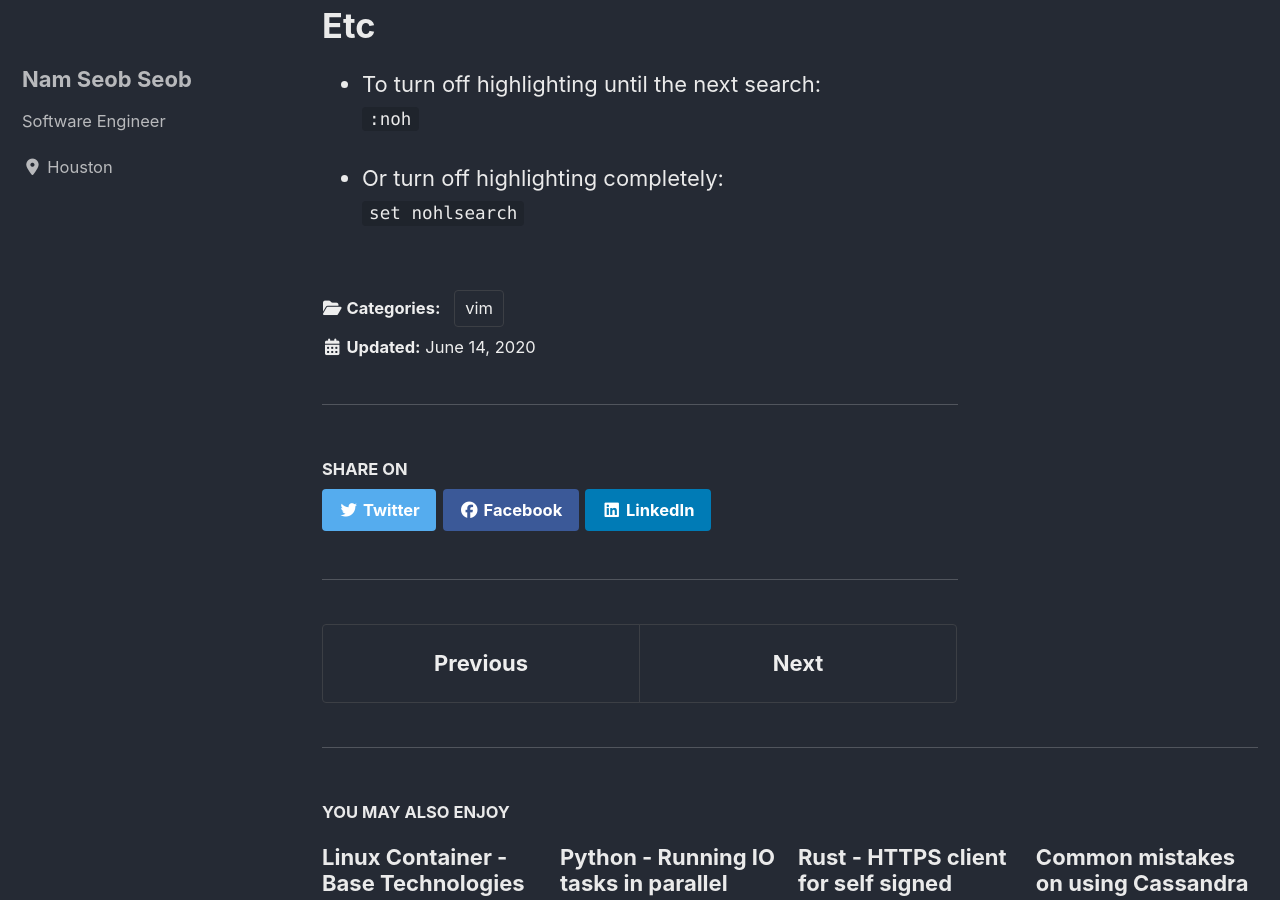
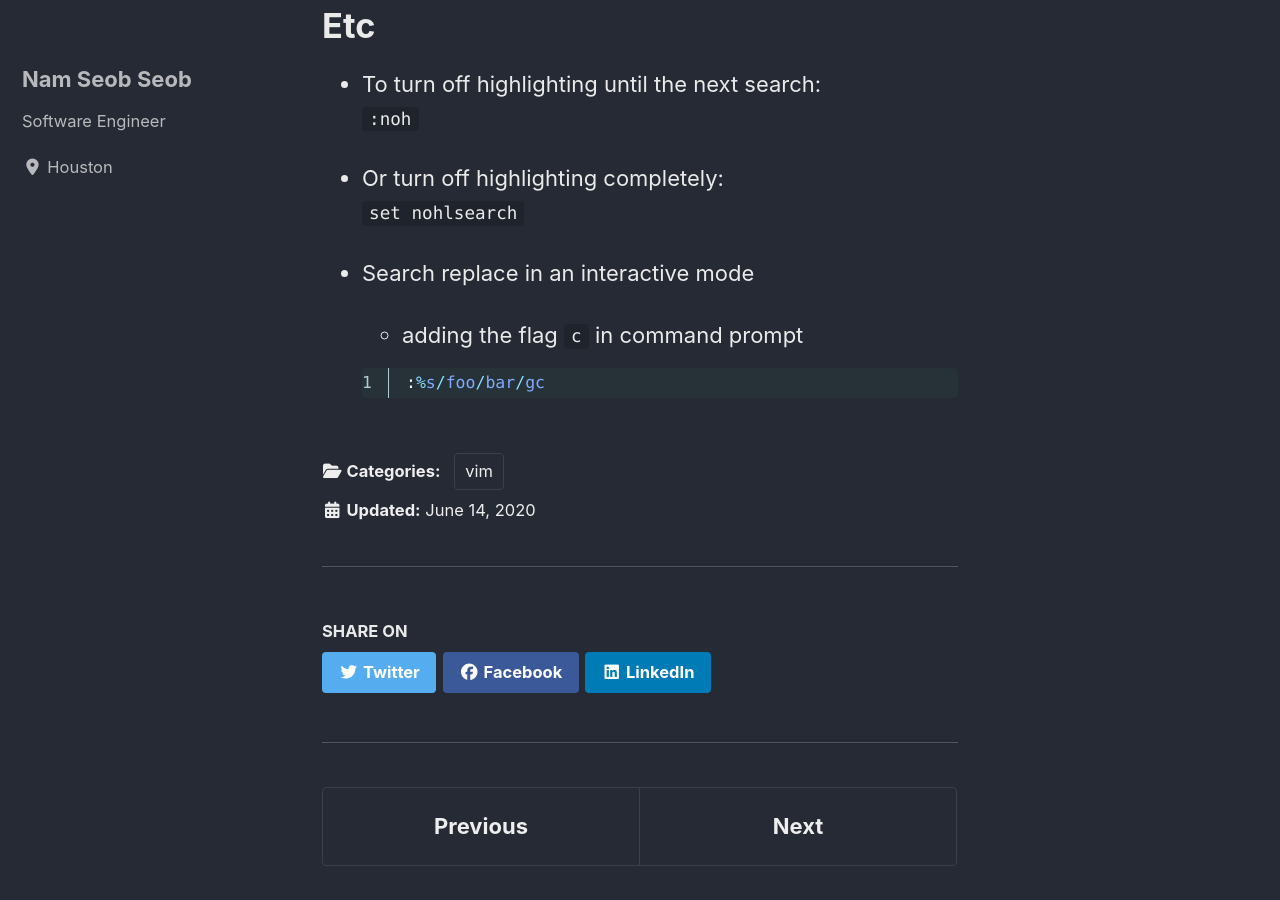
Before and after one commit to nsclass/nsclass.github.io, a Jekyll site: the page built from _posts/2020-06-14-vim-basic-commands.md, in a window 1280 px wide and 900 px high, scrolled down 2846 px. Built offline with Jekyll 4.4.1, drawn with Linux system fonts in a browser that asks for light colours; cached includes are drawn as plain includes; nearby versions of some CDN libraries.

Commit message:
search repalce in an interactive mode

````diff
--- a/_posts/2020-06-14-vim-basic-commands.md
+++ b/_posts/2020-06-14-vim-basic-commands.md
@@ -76,3 +76,11 @@ You can use modifiers to change the meaning of a noun. Some modifiers are `i`, w
 
 - Or turn off highlighting completely:
   `set nohlsearch`
+
+- Search replace in an interactive mode
+
+  - adding the flag `c` in command prompt
+
+  ```
+  :%s/foo/bar/gc
+  ```
````
